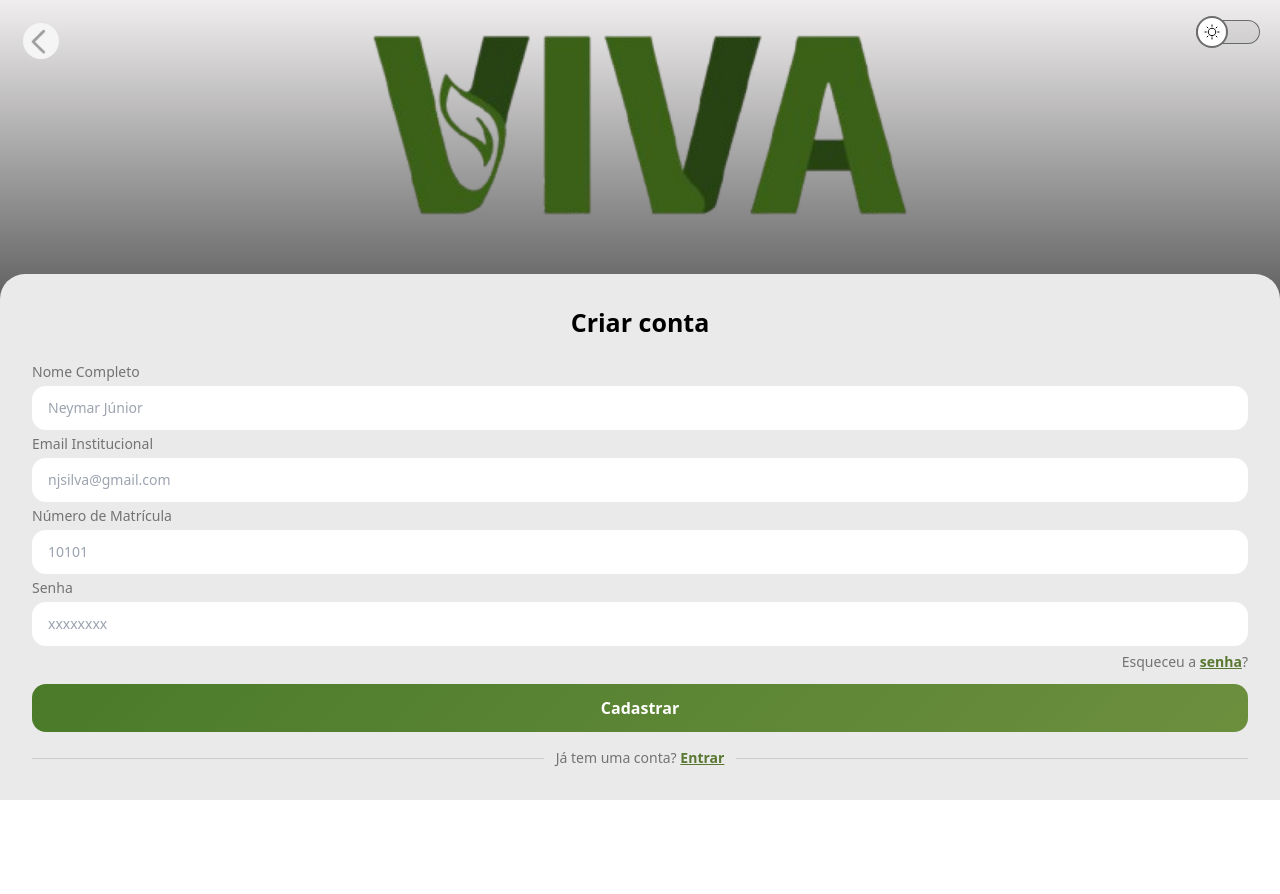
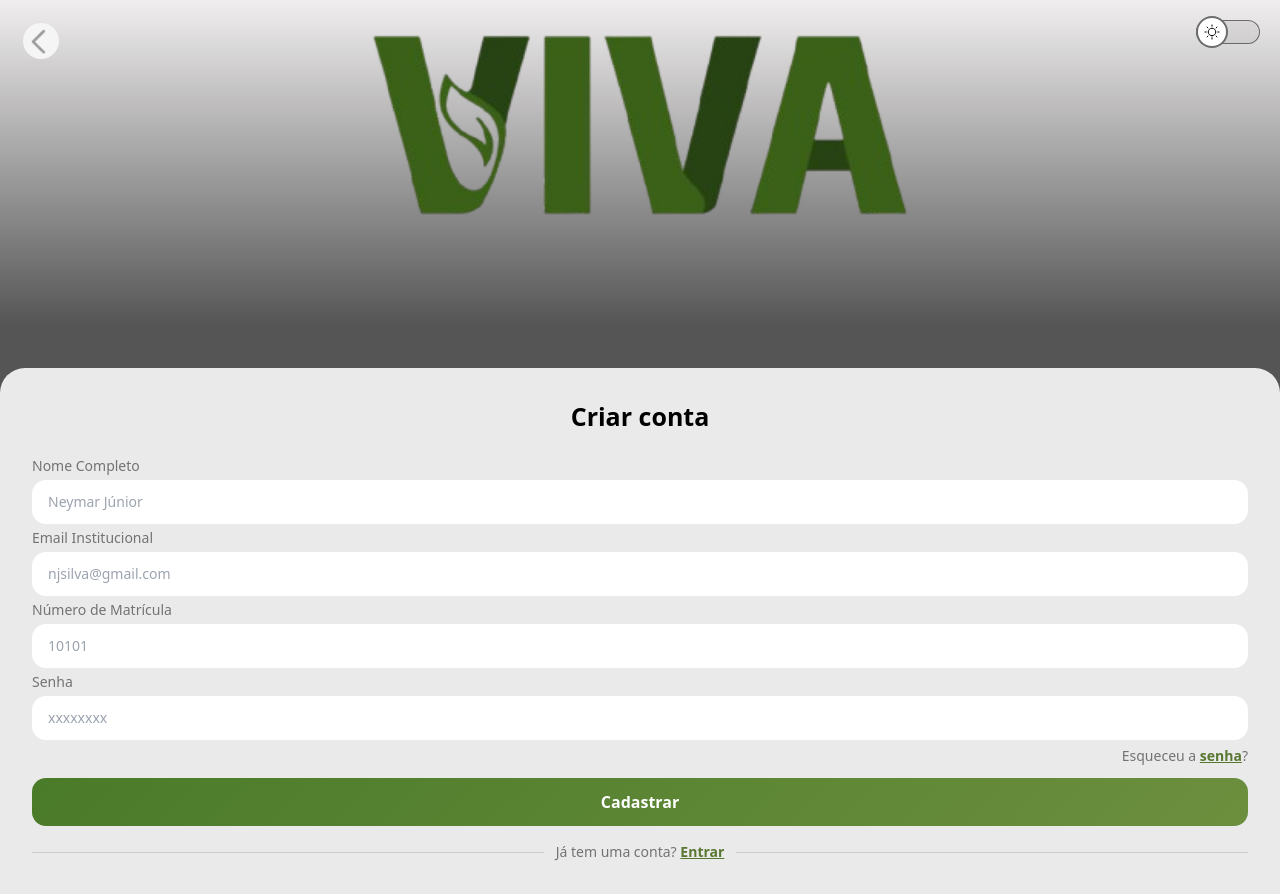
Before and after one commit to souzzaParabolica/Login-form-TCC, a plain HTML site: page index.html in a window 1280 px wide. Before the commit the page ends 800 px from the top, so only its background shows below. Drawn offline with nearby package versions, Linux system fonts and the light colour scheme.

Commit message:
FORMULÁRIO DE LOGIN

```diff
--- a/style.css
+++ b/style.css
@@ -3,7 +3,7 @@ body {
     transition:
         background-image var(--transition-duration) var(--transition-timing),
         color var(--transition-duration) var(--transition-timing);
-    overflow: hidden;
+    /* overflow: hidden; */
 }
 
 /* ESTILIZAÇÃO FORMULÁRIO */
@@ -105,8 +105,8 @@ body {
     background-color: var(--form-color);
     padding: 2rem;
     color: var(--text-color);
-    position: fixed;
-    bottom: 0%;
+    position: absolute;
+    TOP: 46%;
 }
 
 .title {
```
